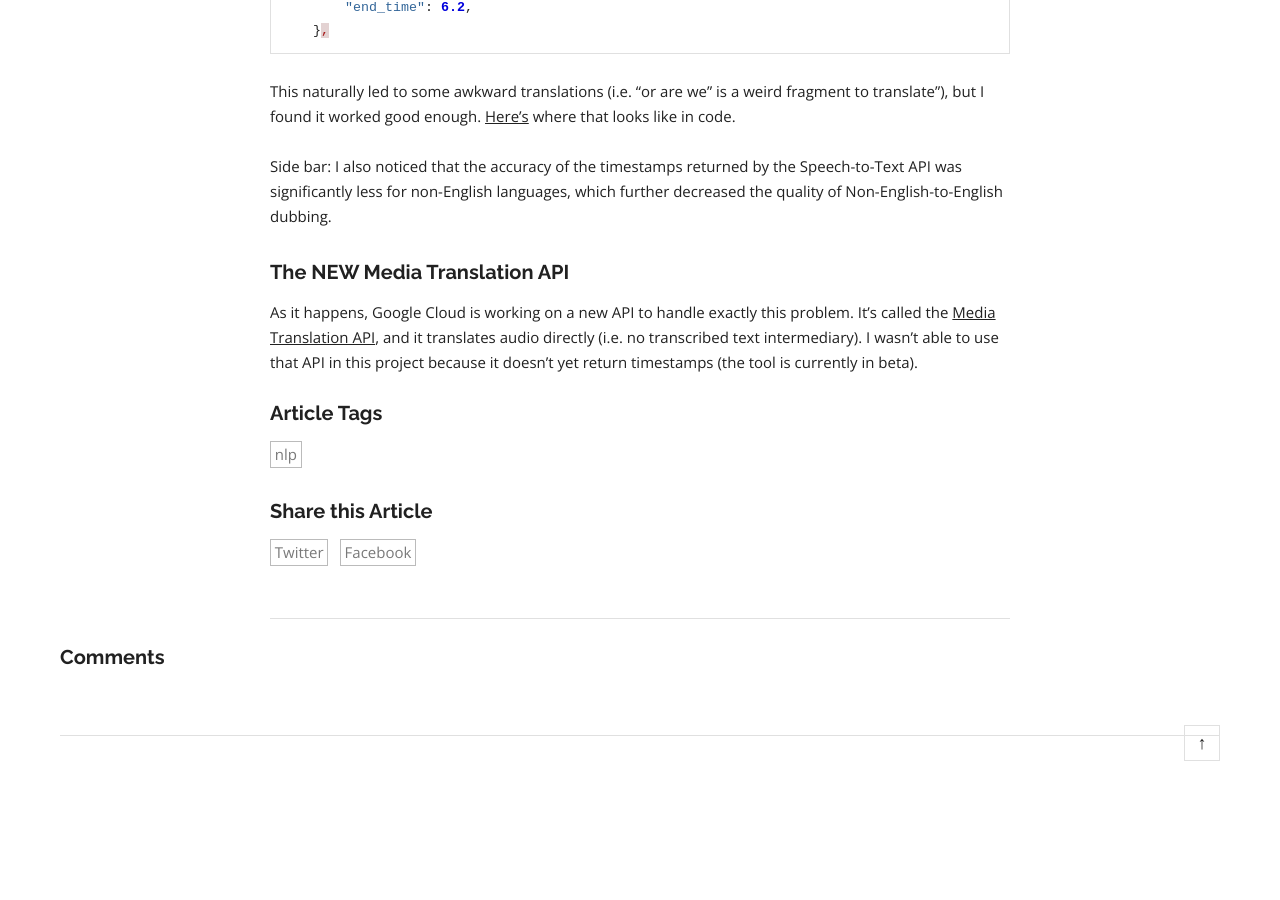
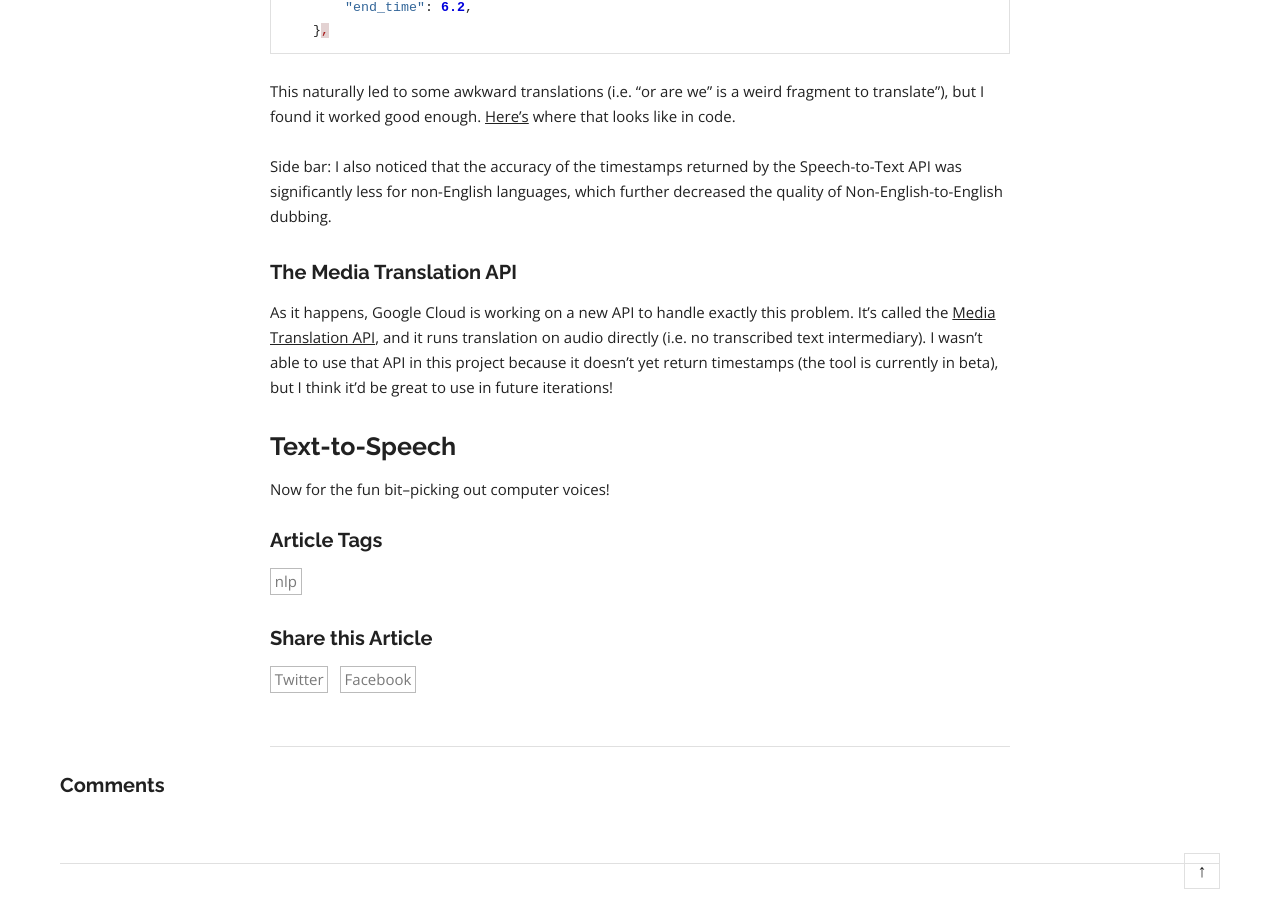
Before and after one commit to dalequark/daleonai, a Jekyll site: the page built from _posts/2021-02-02-ai-dubs-over-subs-translating-and-dubbing-videos-with-ai.md, in a window 1280 px wide and 900 px high, scrolled down 6667 px. Built offline with Jekyll 4.4.1, drawn with Linux system fonts in a browser that asks for light colours; some web fonts are replaced; a script that is not in the unit is left out; comment, search, counter and statistics services are not loaded; before the commit the page ends 7453 px from its top, so only the background shows below that.

Commit message:
Update Blog “2021-02-02-ai-dubs-over-subs-translating-and-dubbing-videos-with-ai”

```diff
--- a/_posts/2021-02-02-ai-dubs-over-subs-translating-and-dubbing-videos-with-ai.md
+++ b/_posts/2021-02-02-ai-dubs-over-subs-translating-and-dubbing-videos-with-ai.md
@@ -169,6 +169,10 @@ This naturally led to some awkward translations (i.e. "or are we" is a weird fra
 
 Side bar: I also noticed that the accuracy of the timestamps returned by the Speech-to-Text API was significantly less for non-English languages, which further decreased the quality of Non-English-to-English dubbing.
 
-### The NEW Media Translation API
+### The Media Translation API
 
-As it happens, Google Cloud is working on a new API to handle exactly this problem. It's called the [Media Translation API](https://cloud.google.com/media-translation?utm_source=blog&utm_medium=partner&utm_campaign=CDR_dal_aiml_ai-dubs_020221), and it translates audio directly (i.e. no transcribed text intermediary). I wasn't able to use that API in this project because it doesn't yet return timestamps (the tool is currently in beta).
+As it happens, Google Cloud is working on a new API to handle exactly this problem. It's called the [Media Translation API](https://cloud.google.com/media-translation?utm_source=blog&utm_medium=partner&utm_campaign=CDR_dal_aiml_ai-dubs_020221), and it runs translation on audio directly (i.e. no transcribed text intermediary). I wasn't able to use that API in this project because it doesn't yet return timestamps (the tool is currently in beta), but I think it'd be great to use in future iterations!
+
+## Text-to-Speech
+
+Now for the fun bit--picking out computer voices!
```
